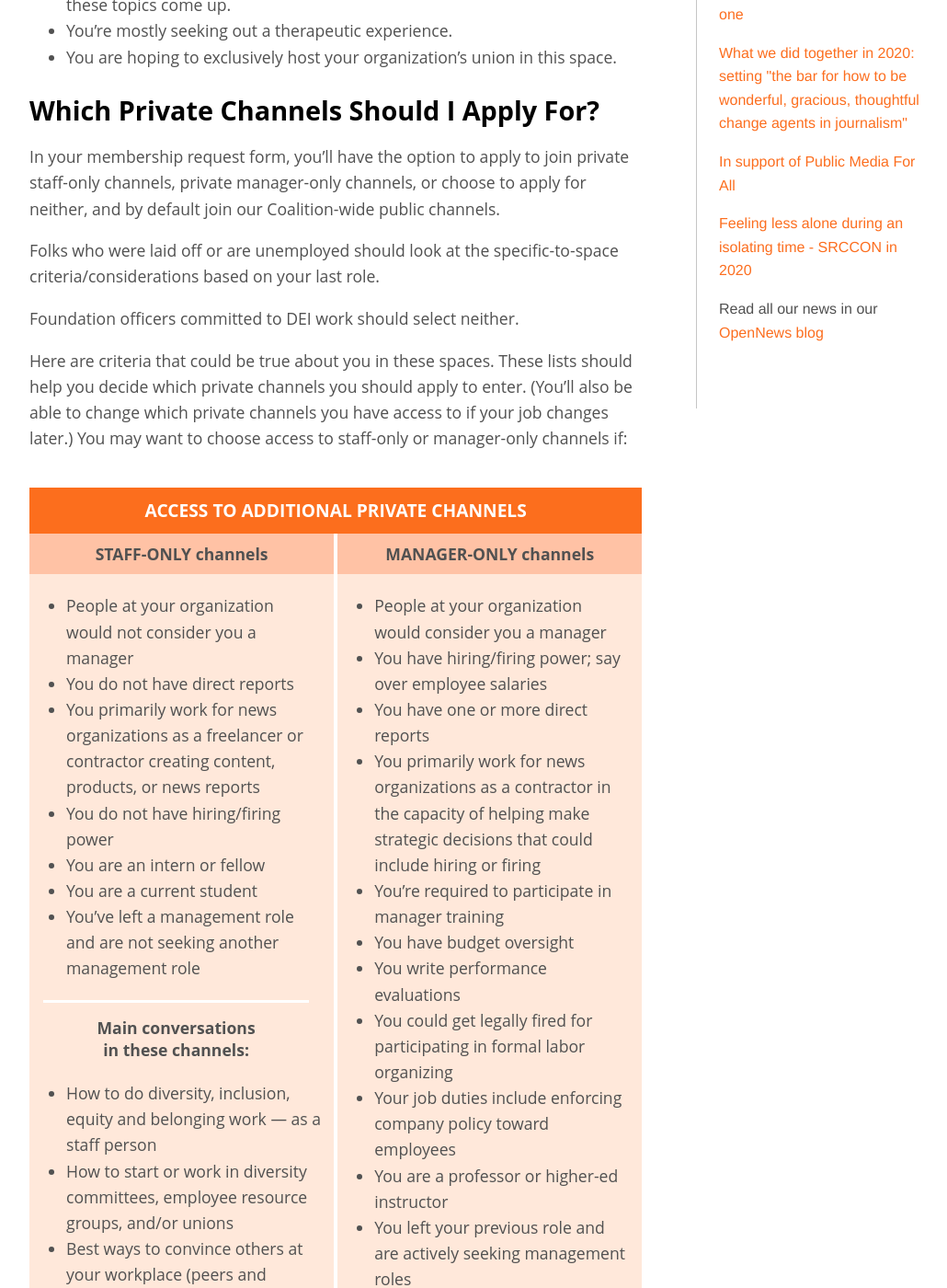
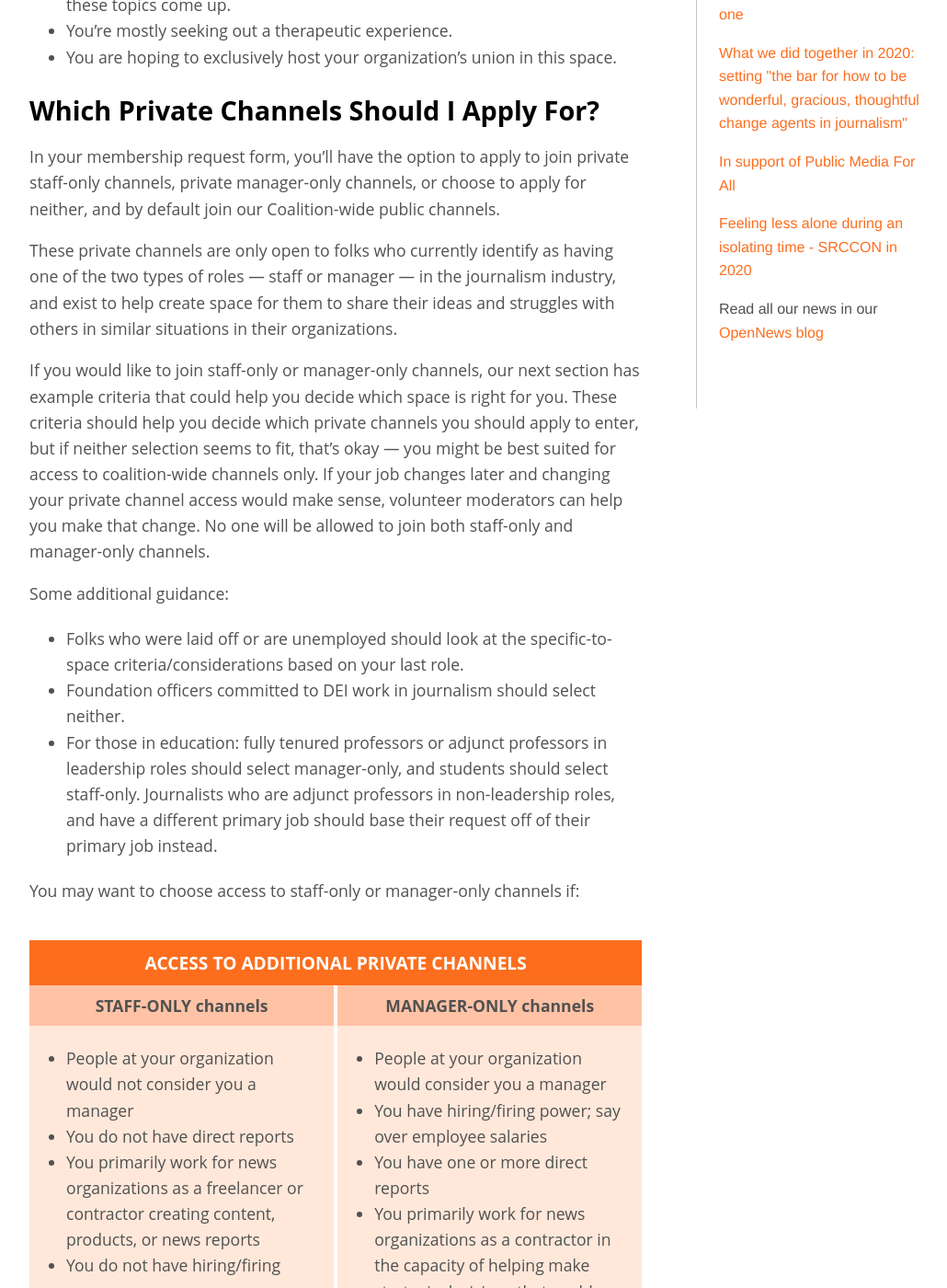
Before and after one commit to OpenNews/opennews-website, a Jekyll site: the page built from what/community/dei-coalition/join/index.md, in a window 1280 px wide and 1400 px high, scrolled down 1222 px. Shown: the whole window at 92% size, without its empty margins (118-1148 px from the left). Built offline with Jekyll 4.4.1, drawn with Linux system fonts in a browser that asks for light colours; nearby versions of some CDN libraries; some web fonts are replaced; comment, search, counter and statistics services are not loaded.

Commit message:
new language approved by mods

```diff
--- a/what/community/dei-coalition/join/index.md
+++ b/what/community/dei-coalition/join/index.md
@@ -141,11 +141,18 @@ image: /media/img/dei-coalition/dei-card-A1.png
 
   <p>In your membership request form, you’ll have the option to apply to join private staff-only channels, private manager-only channels, or choose to apply for neither, and by default join our Coalition-wide public channels.</p>
 
-  <p>Folks who were laid off or are unemployed should look at the specific-to-space criteria/considerations based on your last role.</p>
+  <p>These private channels are only open to folks who currently identify as having one of the two types of roles — staff or manager — in the journalism industry, and exist to help create space for them to share their ideas and struggles with others in similar situations in their organizations.</p>
 
-  <p>Foundation officers committed to DEI work should select neither.</p>
+  <p>If you would like to join staff-only or manager-only channels, our next section has example criteria that could help you decide which space is right for you. These criteria should help you decide which private channels you should apply to enter, but if neither selection seems to fit, that’s okay — you might be best suited for access to coalition-wide channels only. If your job changes later and changing your private channel access would make sense, volunteer moderators can help you make that change. No one will be allowed to join both staff-only and manager-only channels.</p>
 
-  <p>Here are criteria that could be true about you in these spaces. These lists should help you decide which private channels you should apply to enter. (You’ll also be able to change which private channels you have access to if your job changes later.) You may want to choose access to staff-only or manager-only channels if:</p>
+  <p>Some additional guidance:</p>
+  <ul>
+    <li>Folks who were laid off or are unemployed should look at the specific-to-space criteria/considerations based on your last role.</li>
+    <li>Foundation officers committed to DEI work in journalism should select neither.</li>
+    <li>For those in education: fully tenured professors or adjunct professors in leadership roles should select manager-only, and students should select staff-only. Journalists who are adjunct professors in non-leadership roles, and have a different primary job should base their request off of their primary job instead.</li>
+  </ul>
+
+  <p>You may want to choose access to staff-only or manager-only channels if:</p>
 
   <h4>Access to Additional Private Channels</h4>
 
```
